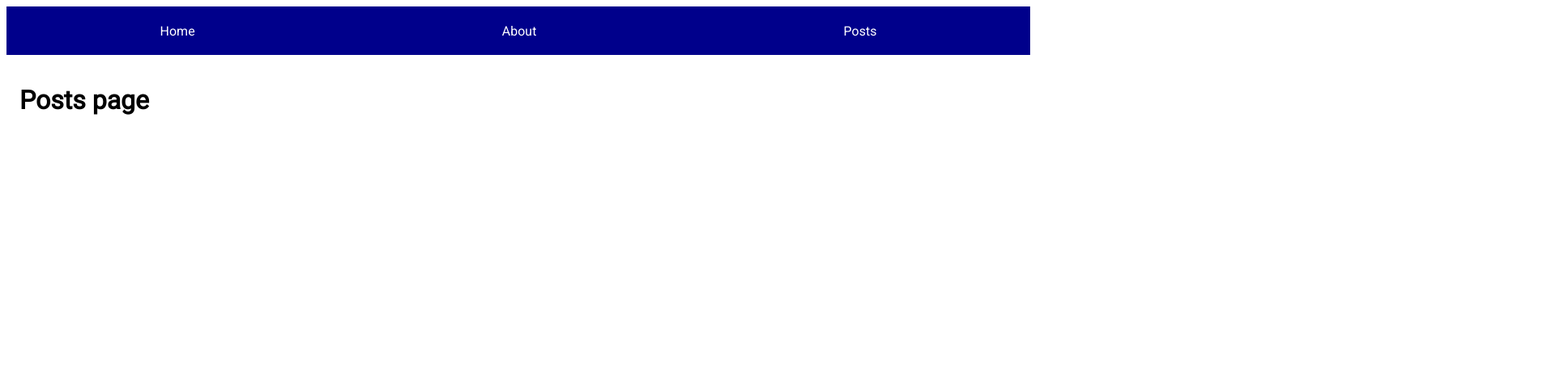
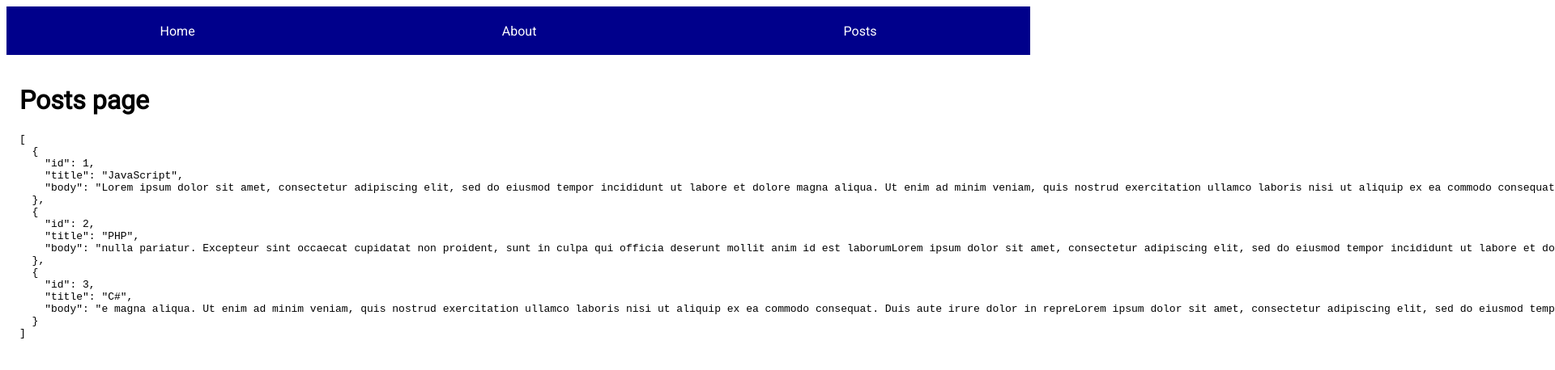
Before and after one commit to victorpoliushko/next-course, a Next.js app: page /posts in a window 1280 px wide. Shown: the top 458 px of the page at 81% size, 1920 px wide, since content can reach past the window. Built offline with nearby package versions, Linux system fonts and the light colour scheme; data requests are answered from the project's data file.

Commit message:
API mock

```diff
--- /dev/null
+++ b/db.json
@@ -0,0 +1,13 @@
+{
+  "posts": [
+    {
+      "id": 1, "title": "JavaScript", "body": "Lorem ipsum dolor sit amet, consectetur adipiscing elit, sed do eiusmod tempor incididunt ut labore et dolore magna aliqua. Ut enim ad minim veniam, quis nostrud exercitation ullamco laboris nisi ut aliquip ex ea commodo consequat. Duis aute irure dolor in reprehenderit in voluptate velit esse cillum dolore eu fugiat nulla pariatur. Excepteur sint occaecat cupidatat non proident, sunt in culpa qui officia deserunt mollit anim id est laborum."
+    },
+    {
+      "id": 2, "title": "PHP", "body": "nulla pariatur. Excepteur sint occaecat cupidatat non proident, sunt in culpa qui officia deserunt mollit anim id est laborumLorem ipsum dolor sit amet, consectetur adipiscing elit, sed do eiusmod tempor incididunt ut labore et dolore magna aliqua. Ut enim ad minim veniam, quis nostrud exercitation ullamco laboris nisi ut aliquip ex ea commodo consequat. Duis aute irure dolor in reprehenderit in voluptate velit esse cillum dolore eu fugiat ."
+    },
+    {
+      "id": 3, "title": "C#", "body": "e magna aliqua. Ut enim ad minim veniam, quis nostrud exercitation ullamco laboris nisi ut aliquip ex ea commodo consequat. Duis aute irure dolor in repreLorem ipsum dolor sit amet, consectetur adipiscing elit, sed do eiusmod tempor incididunt ut labore et dolorhenderit in voluptate velit esse cillum dolore eu fugiat nulla pariatur. Excepteur sint occaecat cupidatat non proident, sunt in culpa qui officia deserunt mollit anim id est laborum."
+    }
+  ]
+}
--- a/pages/404.js
+++ b/pages/404.js
@@ -7,7 +7,7 @@ export default function ErrorPage() {
     <>
       <MainLayout>
       <h1 className={classes.error}>404</h1>
-      <p>Click to <Link href={"/"}><a> go back</a></Link>home</p>
+      <p>Click to <Link href={"/"}><a> go back</a></Link> home</p>
       </MainLayout>
     </>
   );
--- a/pages/posts.js
+++ b/pages/posts.js
@@ -1,10 +1,23 @@
+import { useState, useEffect} from 'react';
 import Head from 'next/head';
 import { MainLayout } from '../components/MainLayout';
 
 export default function Posts() {
+  const [posts, setPosts] = useState([]);
+
+  useEffect(() => {
+    async function load() {
+      const response = await fetch('http://localhost:4200/posts');
+      const json = await response.json();
+      setPosts(json);
+    }
+    load();
+  }, []);
+
   return(
     <MainLayout title={'Posts page'}>
       <h1>Posts page</h1>
+      <pre>{JSON.stringify(posts, null, 2)}</pre>
     </MainLayout>
   );
 }
```
Also changed, not shown: package.json (+6 -1 lines), 1 other file (tests, documents, lock files or other folders).
